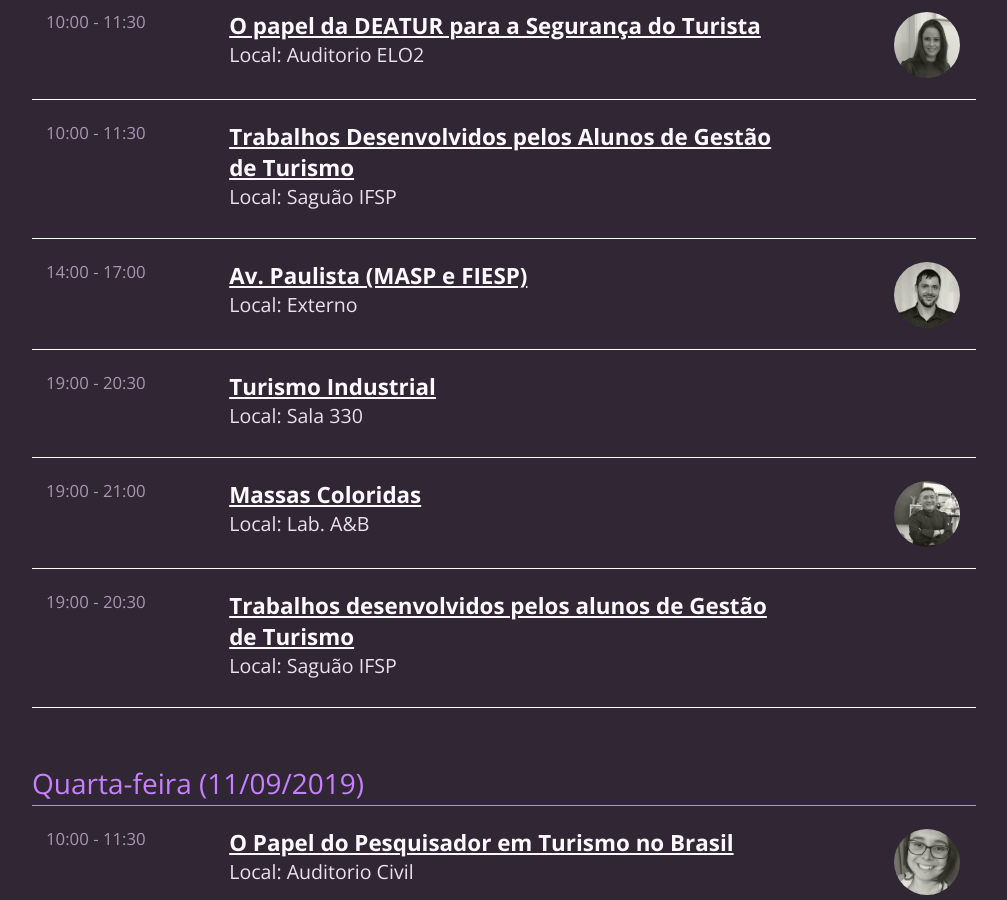
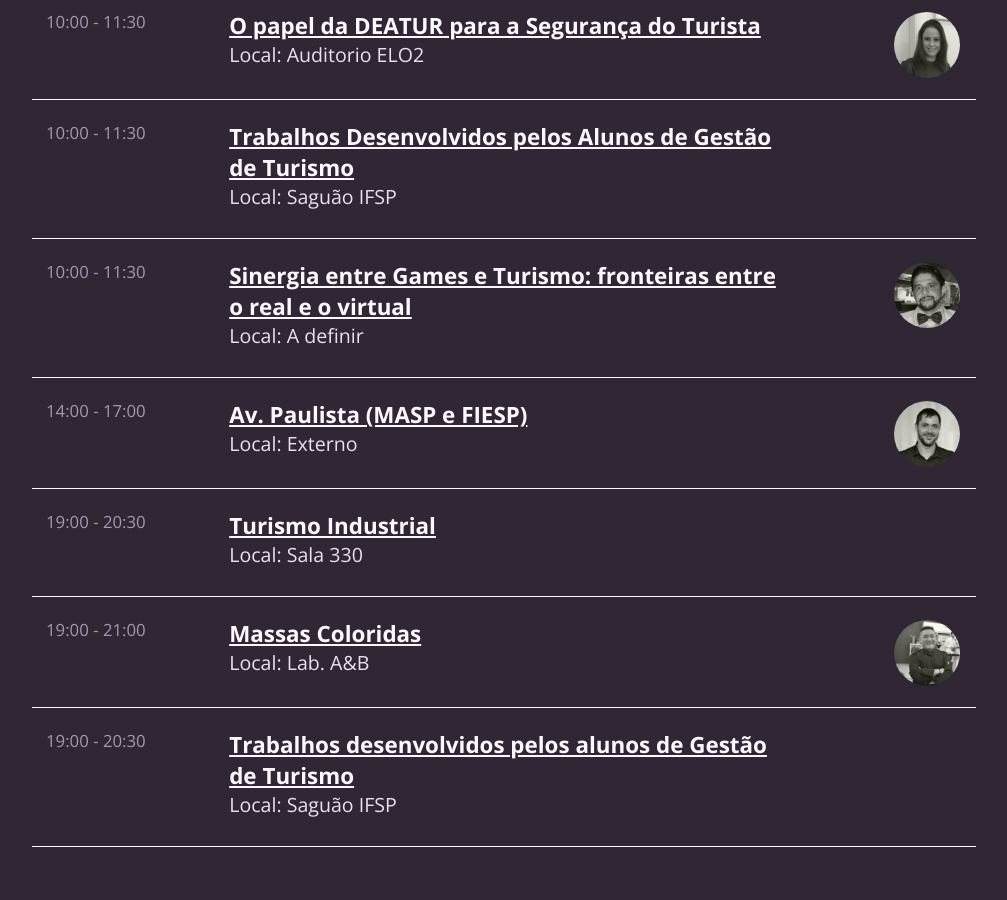
Before and after one commit to ifspcodelab/setur2019, a Jekyll site: the page built from docs/index.html, in a window 1280 px wide and 900 px high, scrolled down 8173 px. Shown: the whole window, without its empty margins (136-1143 px from the left). Built offline with Jekyll 4.4.1, drawn with Linux system fonts in a browser that asks for light colours; some web fonts are replaced.

Commit message:
add new event

```diff
--- a/docs/_data/eventos.json
+++ b/docs/_data/eventos.json
@@ -53,6 +53,18 @@
                 "capacidade": "livre",
                 "palestrantes": [{
                     "nome": "Centro Acadêmico"
+                }]
+            },
+            {
+                "tipo": "Palestra",
+                "hora_de_inicio": "10:00",
+                "hora_de_termino": "11:30",
+                "local": "A definir",
+                "nome": "Sinergia entre Games e Turismo: fronteiras entre o real e o virtual",
+                "descricao": "Descrição ...",
+                "capacidade": "",
+                "palestrantes": [{
+                    "nome": "Francisco Tupy"
                 }]
             },
             {
```
